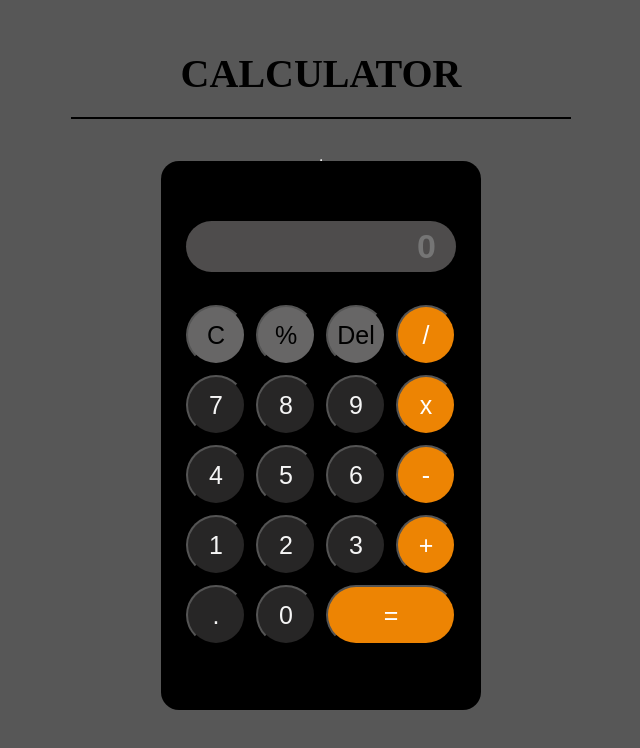
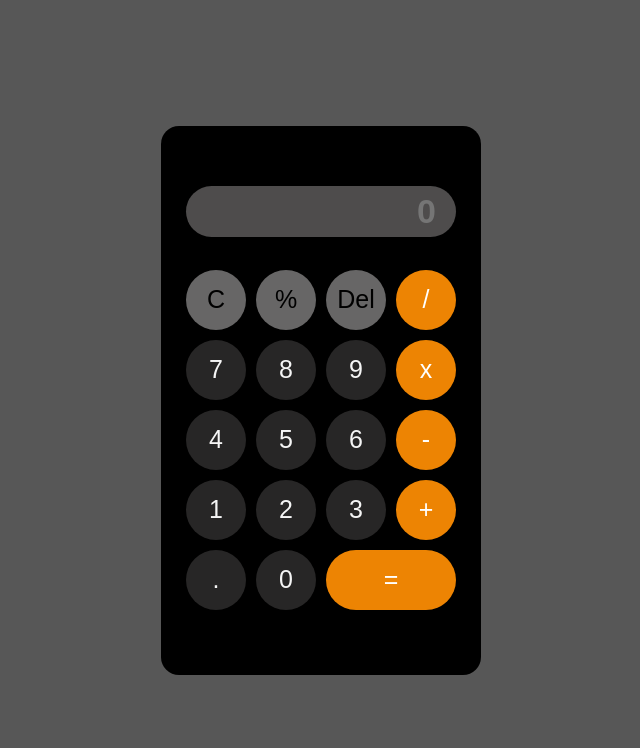
Before and after one commit to Ashwin201/Calculator, a plain HTML site: page index.html in a window 1280 px wide. Shown: the whole page, without its empty margins (319-959 px from the left). Drawn offline with Linux system fonts and the light colour scheme.

Commit message:
Add files via upload

```diff
--- a/index.html
+++ b/index.html
@@ -13,8 +13,6 @@
 <body>
 
     <div class="container">
-        <h1 class="heading">CALCULATOR</h1>
-        <hr>
         <div class="calculator">
             <input class="input" type="text"  placeholder="0">
             <div class="buttons">
--- a/style.css
+++ b/style.css
@@ -14,24 +14,12 @@ html
 .container
 {
     height: 100vh;
+    width: 100%;
     display: flex;
     justify-content: center;
     flex-direction: column;
     align-items: center;
     background-color: rgb(87, 87, 87);
-}
-.heading
-{
-    font-size: 4rem;
-    display: flex;
-    margin-top: -4rem;
-    padding-bottom: 2rem;
-    width: 50rem;
-    font-weight: 900;
-    font-family: "poppins" 'Trebuchet MS', sans-serif;
-    margin-bottom: 4rem;
-    justify-content: center;
-    align-items: center;border-bottom: 2px solid black;
 }
 
 .calculator
@@ -105,6 +93,7 @@ button{
     cursor: pointer;
     color: whitesmoke;
     background-color: rgb(39, 38, 38);
+    border: none;
 
 
 }
```
